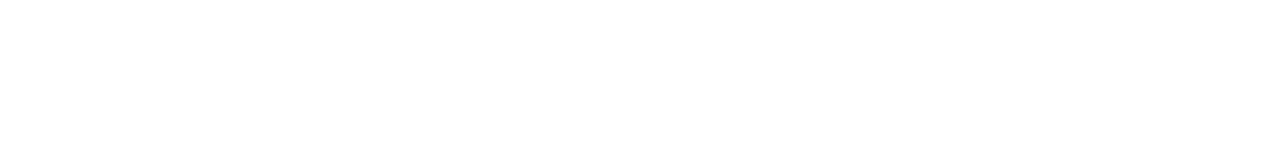
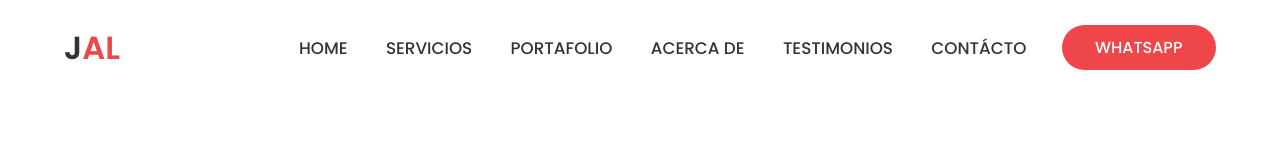
Before and after one commit to devexcol/portafolio_programacion_web, a plain HTML site: page index.html in a window 1280 px wide. Drawn offline with Linux system fonts and the light colour scheme; files that its build step writes are made by us from their sources.

Commit message:
Creating the navbar feature

```diff
--- a/index.html
+++ b/index.html
@@ -7,14 +7,51 @@
     <link
       rel="stylesheet"
       href="https://cdnjs.cloudflare.com/ajax/libs/font-awesome/5.15.1/css/all.min.css"/>
-    <link rel="stylesheet" href="css/style.css" />
+    <link rel="stylesheet" href="style.css">
+
     <title>Mi portafolio</title>
   </head>
   <body>
     <main>
+       <!-- Barra de navegación principal -->
+       <nav>
+        <div class="container">
+          <div class="logo">
+            <a href="index.html">J<span>AL</span></a>
+          </div>
+
+          <div class="links">
+            <ul>
+              <li>
+                <a href="#header">Home</a>
+              </li>
+              <li>
+                <a href="#services">Servicios</a>
+              </li>
+              <li>
+                <a href="#portfolio">Portafolio</a>
+              </li>
+              <li>
+                <a href="#about">Acerca de</a>
+              </li>
+              <li>
+                <a href="#testimonials">Testimonios</a>
+              </li>
+              <li>
+                <a href="#contact">Contácto</a>
+              </li>
+              <li>
+                <a
+                  href="https://wa.me/+573152816801"
+                  target="_blank"
+                  class="active"
+                  >WhatsApp</a
+                >
+              </li>
+            </ul>
+          </div>
 
     </main>
-
     <footer class="footer"></footer>
   </body>
 </html>
--- a/style.css
+++ b/style.css
@@ -5,8 +5,9 @@
 :root {
   --dark-one: #333;
   --dark-two: #7a7a7a;
-  --main-color: #8c15ff;
-  --secondary-color: #47008b;
+  --main-color: #ef4649;
+  --secondary-color: #253f42;
+  --third-color:#f4ca98;
   --light-one: #fff;
   --light-two: #f9fafb;
   --light-three: #f6f7fb;
@@ -198,3 +199,74 @@ límites del contenedor */
 }
 
 /* Fin de estilos generales */
+/*HEADER*/
+header {
+  width: 100%;
+  background-color: var(--light-three);
+  overflow: hidden;
+  position: relative;
+}
+
+nav {
+  width: 100%;
+  position: relative;
+  z-index: 50;
+}
+
+nav .container {
+  display: flex;
+  justify-content: space-between;
+  height: 6rem;
+  align-items: center;
+}
+/*LOGO*/
+.logo {
+  width: 80px;
+  display: flex;
+  align-items: center;
+  font-size: 2em;
+  font-weight: 600;
+}
+
+.logo a {
+  color: var(--dark-one);
+  text-decoration: none;
+}
+
+.logo span {
+  color: var(--main-color);
+}
+/*FIN LOGO*/
+
+.links ul {
+  display: flex;
+}
+
+.links a {
+  display: inline-block;
+  padding: 0.9rem 1.2rem;
+  color: var(--dark-one);
+  font-size: 1.05rem;
+  text-transform: uppercase;
+  font-weight: 500;
+  line-height: 1;
+  transition: 0.3s;
+}
+
+.links a.active {
+  background-color: var(--main-color);
+  color: var(--light-one);
+  border-radius: 2rem;
+  font-size: 1rem;
+  padding: 0.9rem 2.1rem;
+  margin-left: 1rem;
+}
+
+.links a:hover {
+  color: var(--main-color);
+}
+
+.links a.active:hover {
+  color: var(--light-one);
+  background-color: var(--secondary-color);
+}
```
